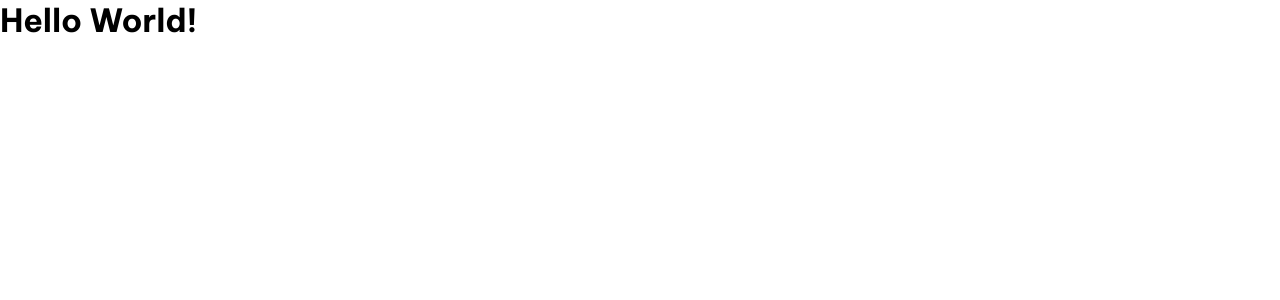
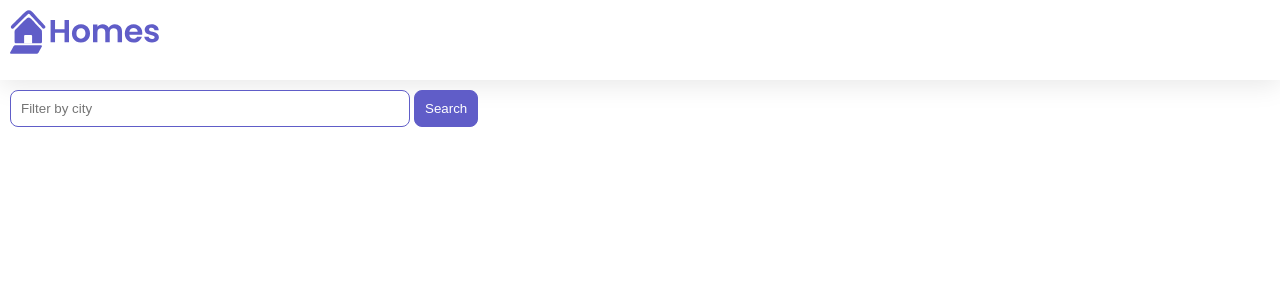
Before and after one commit to kshitijkokkera/Angular-Practice, an Angular app in the folder first-app_01-hello-world/: page / in a window 1280 px wide. Shown: the top 300 px of the page. Built offline with nearby package versions, Linux system fonts and the light colour scheme.

Commit message:
feat: implement Home component with filtering functionality and associated styles

```diff
--- a/first-app_01-hello-world/src/app/app.ts
+++ b/first-app_01-hello-world/src/app/app.ts
@@ -1,10 +1,17 @@
 import {Component} from '@angular/core';
-
+import {Home} from './home/home';
 @Component({
   selector: 'app-root',
-  imports: [],
-  template: `
-    <h1>Hello World!</h1>
+  imports: [Home],
+template: `
+    <main>
+      <header class="brand-name">
+        <img class="brand-logo" src="/assets/logo.svg" alt="logo" aria-hidden="true" />
+      </header>
+      <section class="content">
+        <app-home></app-home>
+      </section>
+    </main>
   `,
   styleUrls: ['./app.css'],
 })
--- /dev/null
+++ b/first-app_01-hello-world/src/app/home/home.css
@@ -0,0 +1,36 @@
+.results {
+  display: grid;
+  column-gap: 14px;
+  row-gap: 14px;
+  grid-template-columns: repeat(auto-fill, minmax(400px, 400px));
+  margin-top: 50px;
+  justify-content: space-around;
+}
+input[type="text"] {
+  border: solid 1px var(--primary-color);
+  padding: 10px;
+  border-radius: 8px;
+  margin-right: 4px;
+  display: inline-block;
+  width: 30%;
+}
+button {
+  padding: 10px;
+  border: solid 1px var(--primary-color);
+  background: var(--primary-color);
+  color: white;
+  border-radius: 8px;
+}
+@media (min-width: 500px) and (max-width: 768px) {
+  .results {
+      grid-template-columns: repeat(2, 1fr);
+  }
+  input[type="text"] {
+      width: 70%;
+  }
+}
+@media (max-width: 499px) {
+  .results {
+      grid-template-columns: 1fr;
+  }
+}
--- /dev/null
+++ b/first-app_01-hello-world/src/app/home/home.ts
@@ -0,0 +1,18 @@
+import { Component } from '@angular/core';
+
+@Component({
+  selector: 'app-home',
+  imports: [],
+template: `
+    <section>
+      <form>
+        <input type="text" placeholder="Filter by city" />
+        <button class="primary" type="button">Search</button>
+      </form>
+    </section>
+  `,
+  styleUrls: [`./home.css`]
+})
+export class Home {
+
+}
```
